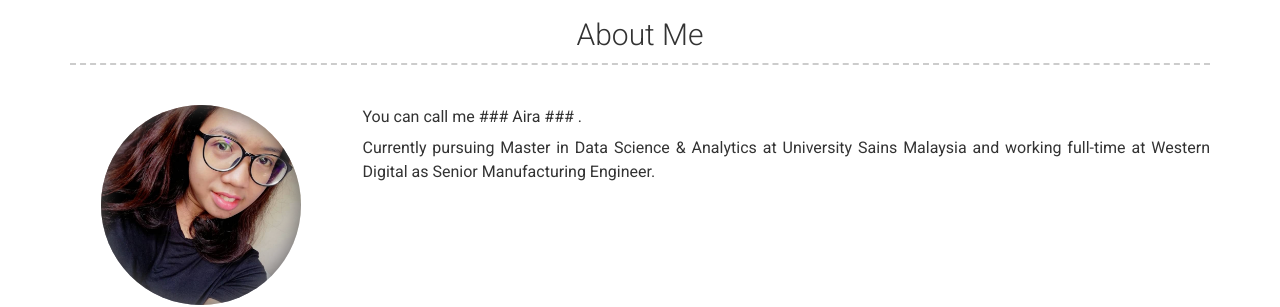
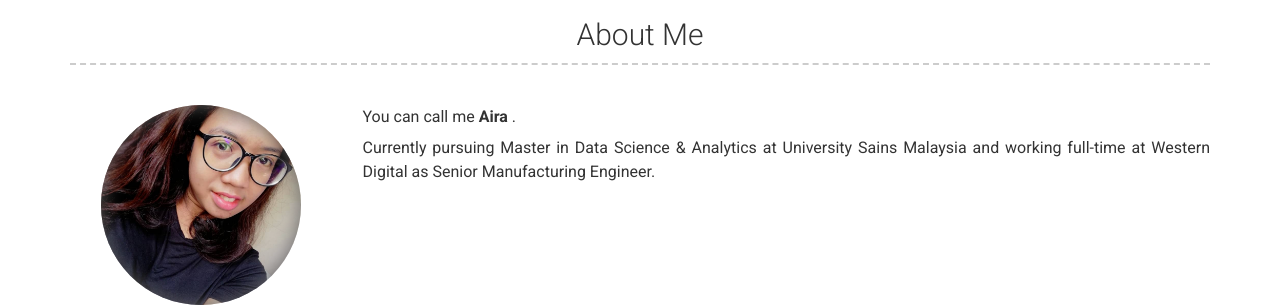
Before and after one commit to mahirahamzah/Resume, a Jekyll site: the page built from index.md, in a window 1280 px wide. Shown: the part 174-481 px from the top of the page. Built offline with Jekyll 4.4.1, drawn with Linux system fonts in a browser that asks for light colours; nearby versions of some CDN libraries.

```diff
--- a/_config.yml
+++ b/_config.yml
@@ -45,7 +45,7 @@ additional_links:
 # about_title: About Me (Use this to override about section title)
 about_profile_image: "images/profile.jpg"
 about_content: | # this will include new lines to allow paragraphs
-    You can call me  ### Aira ### .
+    You can call me  <b> Aira</b> .
 
     Currently pursuing Master in Data Science & Analytics at University Sains Malaysia and working full-time at Western Digital as Senior Manufacturing Engineer.
 
```
